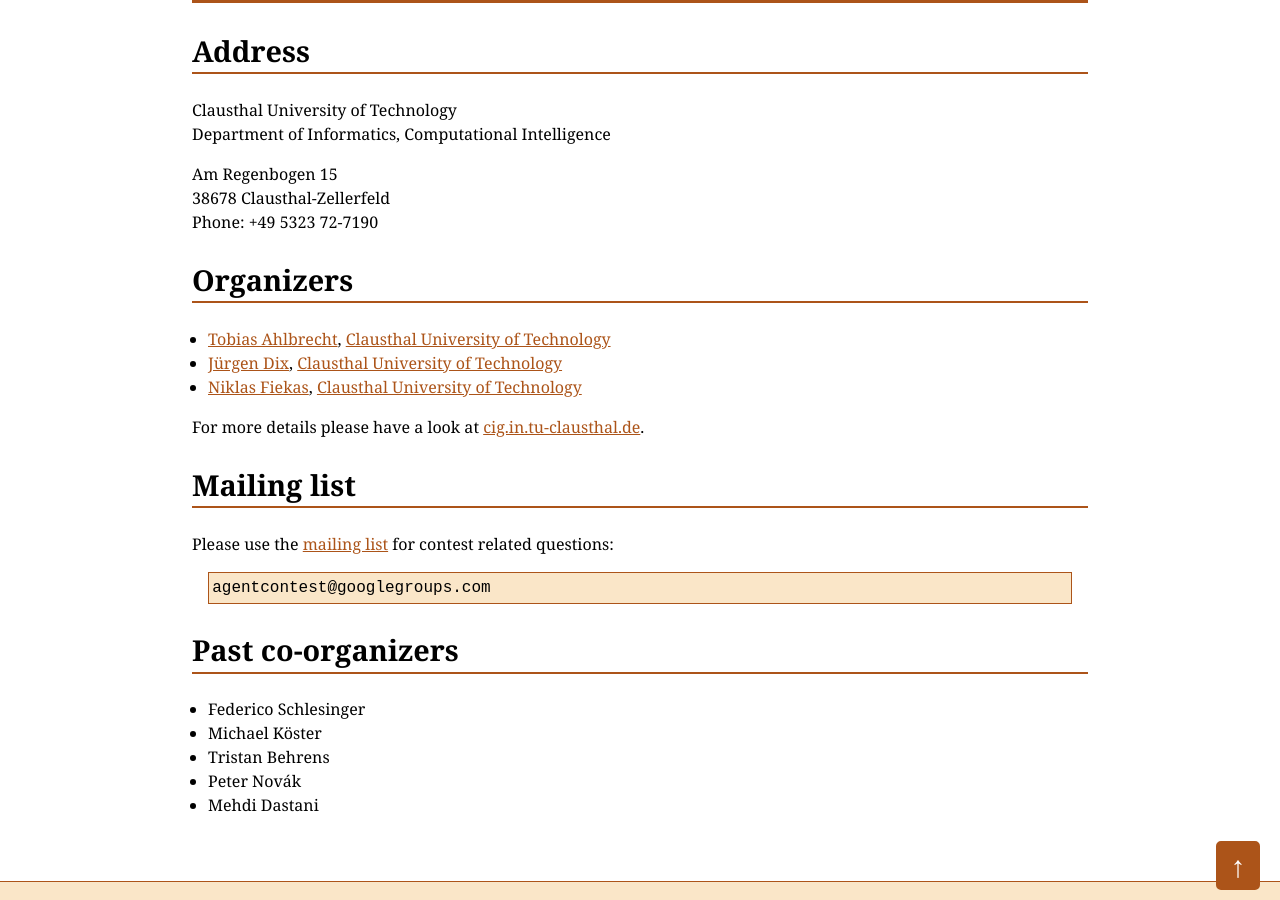
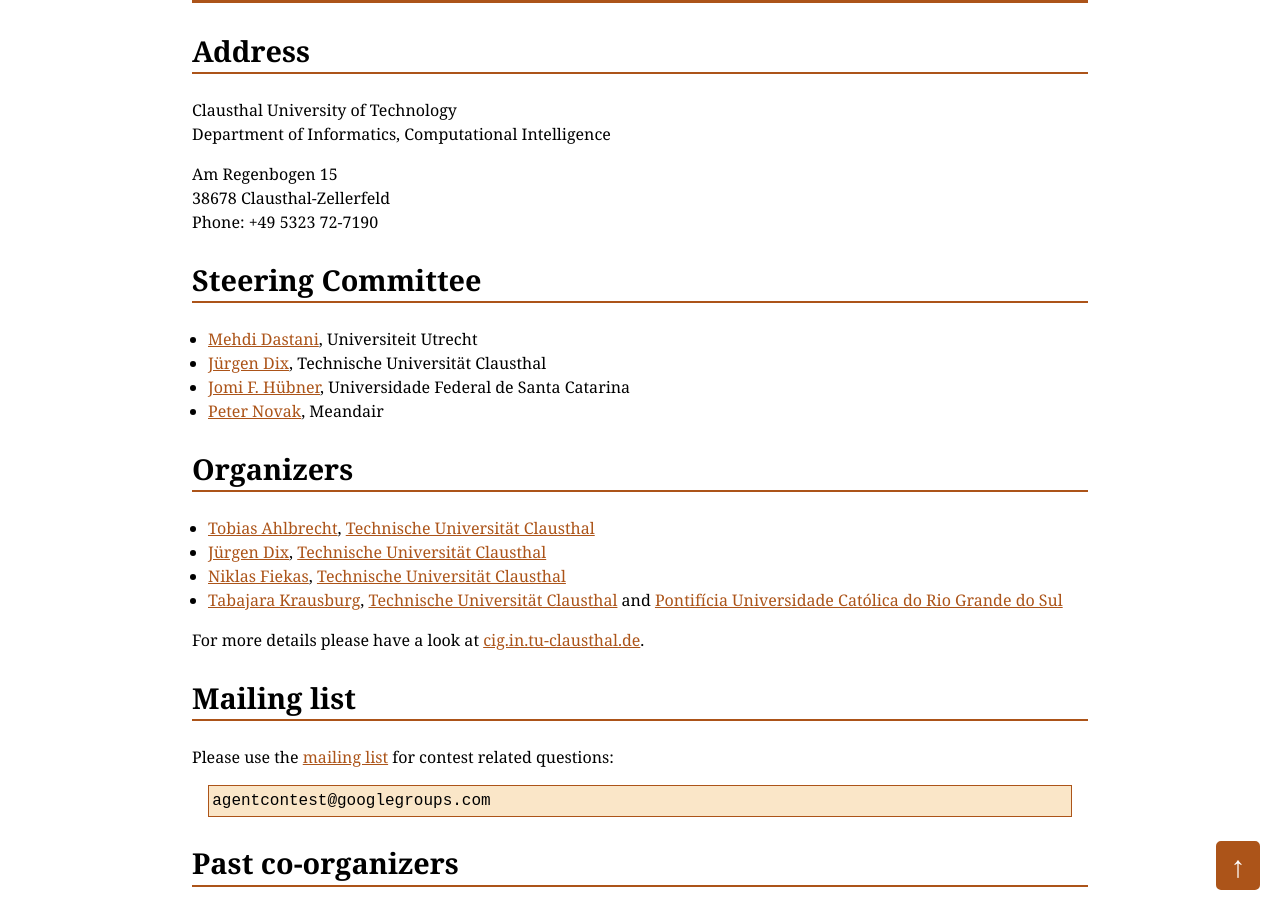
Before and after one commit to agentcontest/agentcontest.github.io, a Jekyll site: the page built from imprint.md, in a window 1280 px wide and 900 px high, scrolled down 282 px. Built offline with Jekyll 4.4.1, drawn with Linux system fonts in a browser that asks for light colours.

Commit message:
update imprint with SC and tabajara

```diff
--- a/imprint.md
+++ b/imprint.md
@@ -14,15 +14,26 @@ Am Regenbogen 15
 38678 Clausthal-Zellerfeld
 Phone: +49 5323 72-7190
 
+Steering Committee
+------------------
+
+* [Mehdi Dastani](https://www.uu.nl/staff/MMDastani), Universiteit Utrecht
+* [Jürgen Dix](https://www.in.tu-clausthal.de/index.php?id=cigmember_dix), Technische Universität Clausthal
+* [Jomi F. Hübner](http://jomi.das.ufsc.br/), Universidade Federal de Santa Catarina
+* [Peter Novak](http://peter.aronde.net), Meandair
+
+
 Organizers
 ----------
 
 * [Tobias Ahlbrecht](https://www.in.tu-clausthal.de/divisions/cig/cigroot/members/academic-staff/tobias-ahlbrecht-bsc/),
-  [Clausthal University of Technology](http://www.tu-clausthal.de/)
+  [Technische Universität Clausthal](http://www.tu-clausthal.de/)
 * [Jürgen Dix](http://www.in.tu-clausthal.de/divisions/cig/cigroot/members/leader/cigmember-dix/),
-  [Clausthal University of Technology](http://www.tu-clausthal.de/)
+  [Technische Universität Clausthal](http://www.tu-clausthal.de/)
 * [Niklas Fiekas](https://www.in.tu-clausthal.de/divisions/cig/cigroot/members/academic-staff/niklas-fiekas-bsc/),
-  [Clausthal University of Technology](http://www.tu-clausthal.de/)
+  [Technische Universität Clausthal](http://www.tu-clausthal.de/)
+* [Tabajara Krausburg](https://www.in.tu-clausthal.de/divisions/cig/cigroot/members/academic-staff/tabajara-krausburg/),
+  [Technische Universität Clausthal](http://www.tu-clausthal.de/) and [Pontifícia Universidade Católica do Rio Grande do Sul](http://www.pucrs.br/)
 
 For more details please have a look at [cig.in.tu-clausthal.de](http://cig.in.tu-clausthal.de/).
 
```
Also changed, not shown: massim-in-teaching/index.md (+1 -1 lines).
